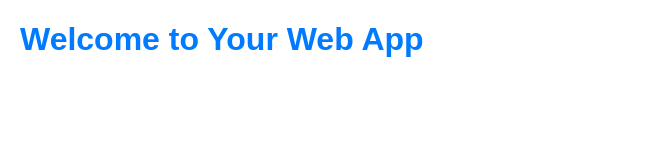
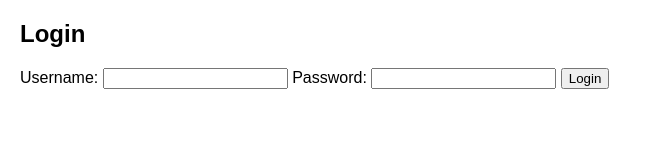
Before and after one commit to abbsgp/GymSync, a plain HTML site: page frontend/template/index.html in a window 1280 px wide. Shown: the whole page, without its empty margins (0-652 px from the left). Drawn offline with Linux system fonts and the light colour scheme; files that its build step writes are made by us from their sources; files whose address does not match are found by name.

Commit message:
test if code uploads under one branch

```diff
--- a/frontend/template/index.html
+++ b/frontend/template/index.html
@@ -1,15 +1,25 @@
-<!-- index.html -->
 <!DOCTYPE html>
 <html lang="en">
 <head>
     <meta charset="UTF-8">
     <meta name="viewport" content="width=device-width, initial-scale=1.0">
-    <title>Your Web App</title>
+    <title>Login Page</title>
     <link rel="stylesheet" href="static/css/style.css">
 </head>
 <body>
-    <h1>Welcome to Your Web App</h1>
-    <!-- Your HTML content and forms go here -->
+    <div class="container">
+        <form id="loginForm">
+            <h2>Login</h2>
+            <label for="username">Username:</label>
+            <input type="text" id="username" name="username" required>
+
+            <label for="password">Password:</label>
+            <input type="password" id="password" name="password" required>
+
+            <button type="submit">Login</button>
+        </form>
+    </div>
+
     <script src="static/js/script.js"></script>
 </body>
 </html>
```
